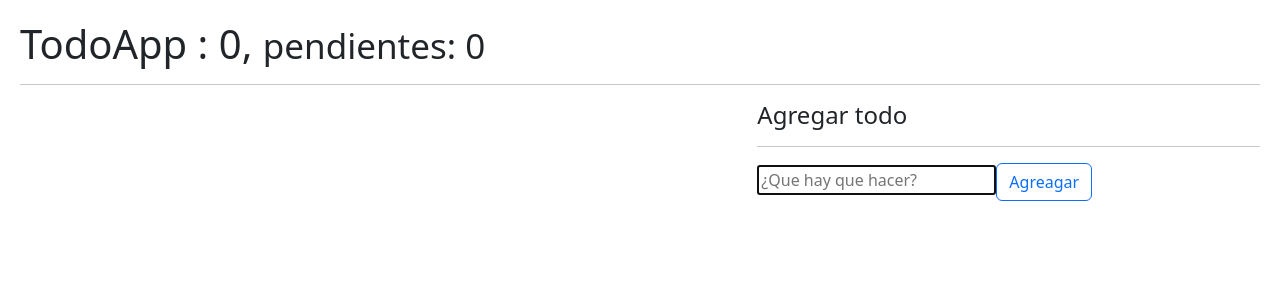
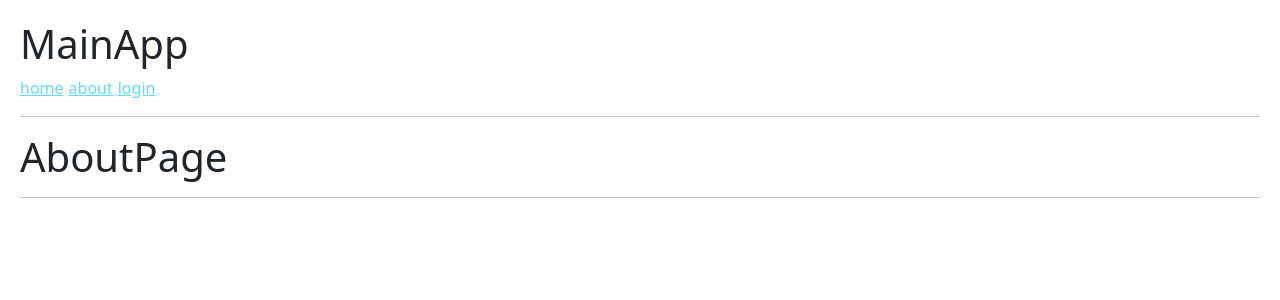
Before and after one commit to JulianLlanten8/RoadMapReact, a React (Vite) app in the folder hook-app/: page /about in a window 1280 px wide. Shown: the top 300 px of the page. Built offline with nearby package versions, Linux system fonts and the light colour scheme.

Commit message:
Add react-router-dom , use in navbar navigation(link, route, routes)

```diff
--- /dev/null
+++ b/hook-app/src/components/Navbar.jsx
@@ -0,0 +1,11 @@
+import { Link } from "react-router-dom";
+
+export const Navbar = () => {
+  return (
+    <>
+      <Link to="/">home</Link>
+      <Link to="/about">about</Link>
+      <Link to="/login">login</Link>
+    </>
+  );
+};
--- a/hook-app/src/components/index.js
+++ b/hook-app/src/components/index.js
@@ -3,3 +3,4 @@ export * from "./Quote";
 export * from "./TodoAdd";
 export * from "./TodoList";
 export * from "./TodoListItem";
+export * from "./Navbar";
--- a/hook-app/src/index.css
+++ b/hook-app/src/index.css
@@ -4,3 +4,8 @@ body {
 button {
   margin-right: 10px;
 }
+
+a {
+  color: #61dafb;
+  margin-right: 5px;
+}
--- a/hook-app/src/main.jsx
+++ b/hook-app/src/main.jsx
@@ -1,5 +1,6 @@
 import React from "react";
 import ReactDOM from "react-dom/client";
+import { BrowserRouter } from "react-router-dom";
 // import { HooksApp } from "./HooksApp";
 // import { SimpleForm } from "./useEffect/SimpleForm";
 // import { FormWhitCustomHook } from "./useEffect/FormWhitCustomHook";
@@ -12,11 +13,14 @@ import ReactDOM from "react-dom/client";
 // import { CallBackHook } from "./Memos/CallBackHook";
 // import { Padre } from "./tarea-memo/Padre";
 // import "./useReducer/intro-reducer";
-import { TodoApp } from "./useReducer/TodoApp";
+// import { TodoApp } from "./useReducer/TodoApp";
+import { MainApp } from "./useContex/MainApp";
 import "./index.css";
 
 ReactDOM.createRoot(document.getElementById("root")).render(
-  <React.StrictMode>
-    <TodoApp />
-  </React.StrictMode>
+  <BrowserRouter>
+    <React.StrictMode>
+      <MainApp />
+    </React.StrictMode>
+  </BrowserRouter>
 );
--- /dev/null
+++ b/hook-app/src/useContex/AboutPage.jsx
@@ -0,0 +1,8 @@
+export const AboutPage = () => {
+  return (
+    <>
+      <h1>AboutPage</h1>
+      <hr />
+    </>
+  );
+};
--- /dev/null
+++ b/hook-app/src/useContex/HomePage.jsx
@@ -0,0 +1,8 @@
+export const HomePage = () => {
+  return (
+    <>
+      <h1>HomePage</h1>
+      <hr />
+    </>
+  );
+};
--- /dev/null
+++ b/hook-app/src/useContex/LoginPage.jsx
@@ -0,0 +1,8 @@
+export const LoginPage = () => {
+  return (
+    <>
+      <h1>LoginPage</h1>
+      <hr />
+    </>
+  );
+};
--- /dev/null
+++ b/hook-app/src/useContex/MainApp.jsx
@@ -0,0 +1,22 @@
+import { Navigate, Route, Routes } from "react-router-dom";
+import { HomePage } from "./HomePage";
+import { AboutPage } from "./AboutPage";
+import { LoginPage } from "./LoginPage";
+import { Navbar } from "../components";
+
+export const MainApp = () => {
+  return (
+    <>
+      <h1>MainApp</h1>
+
+      <Navbar />
+      <hr />
+      <Routes>
+        <Route path="/" element={<HomePage />} />
+        <Route path="/about" element={<AboutPage />} />
+        <Route path="/login" element={<LoginPage />} />
+        <Route path="/*" element={<Navigate to="/about" />} />
+      </Routes>
+    </>
+  );
+};
```
Also changed, not shown: hook-app/package.json (+9 -8 lines), 1 other file (tests, documents, lock files or other folders).
